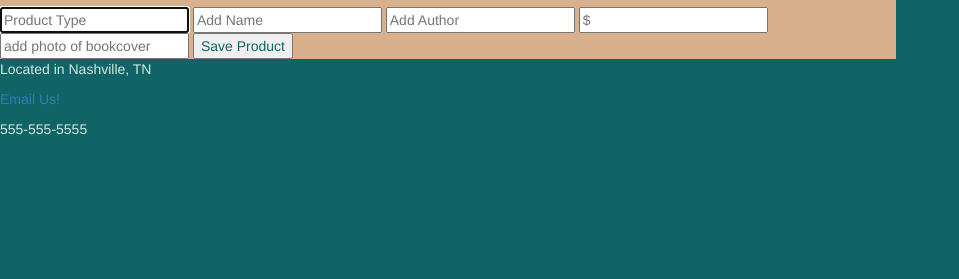
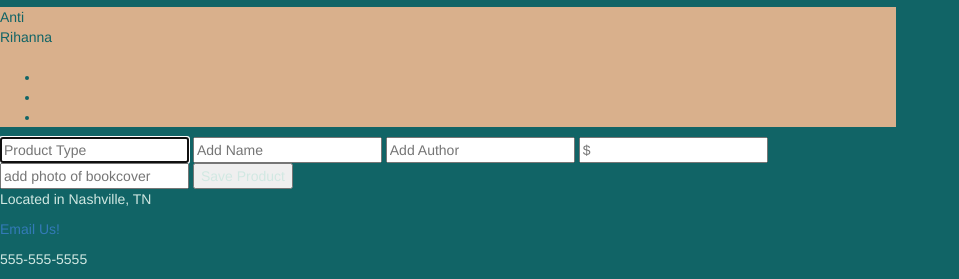
Before and after one commit to Jufebrown/bookstore, a website: page index.html in a window 1280 px wide. Shown: the part 1267-1546 px from the top of the page, without its empty margins (0-959 px from the left). Before the commit the page ends 1416 px from the top, so only its background shows below. Drawn offline with nearby package versions, Linux system fonts and the light colour scheme.

Commit message:
fixed commas

```diff
--- a/index.html
+++ b/index.html
@@ -54,6 +54,7 @@
             </ul>
 
           </div>
+      </div>
 
       <div id="book2">
 
@@ -86,6 +87,36 @@
 
       </div>
 
+      <div id="music2">
+
+        <div class="name">
+
+        </div>
+
+        <div class="author">
+
+        </div>
+
+        <div class="price">
+
+        </div>
+
+        <div class="product-image">
+          <img>
+        </div>
+
+          <div class="feature-list">
+            <ul>
+              <li></li>
+              <li></li>
+              <li></li>
+            </ul>
+
+          </div>
+      </div>
+
+
+
 
 
       <form>
--- a/js/main.js
+++ b/js/main.js
@@ -1,7 +1,7 @@
 var book1 = {
     "id": 1,
     "name": "Harry Potter and the Half-Blood Prince",
-    "author": "J.K. Rowlings"
+    "author": "J.K. Rowlings",
     "picture_url": "http://img.timeinc.net/time/2007/harry_potter/107_potter_tout.jpg",
     "price": 20,
     "selling_points": [
@@ -14,7 +14,7 @@
 var book2 = {
     "id": 2,
     "name": "I Can't Make This Up: Life Lessons",
-    "author": "Kevin Hart"
+    "author": "Kevin Hart",
     "picture_url": "http://t2.gstatic.com/images?q=tbn:ANd9GcQ8qJwviyteJwYP0WiKauFKgRaNMugz4KPyli4wv2EdpXWhoBcl",
     "price": 25,
     "selling_points": [
@@ -38,21 +38,21 @@
 }
 
 var music1 = {
-  "album name": "18 months"
-  "artist": Cavin Harris
-  "picture_url": "https://upload.wikimedia.org/wikipedia/en/d/df/Calvin_Harris_-_18_Months.png"
+  "album name": "18 months",
+  "artist": "Calvin Harris",
+  "picture_url": "https://upload.wikimedia.org/wikipedia/en/d/df/Calvin_Harris_-_18_Months.png",
   "price": 9.99,
   "selling_points": [
-    "a life long project from award winning artist DJ Calvin Harris"
-    "Summer has never been hotter with jams this sweet"
+    "a life long project from award winning artist DJ Calvin Harris",
+    "Summer has never been hotter with jams this sweet",
     "Good vibrations for every occasion"
   ]
 }
 
 
 var music2 = {
-    "album name": "Anti",
-    "artist": "Rihanna",
+    "name": "Anti",
+    "author": "Rihanna",
     "picture_url": "https://upload.wikimedia.org/wikipedia/en/3/32/Rihanna_-_Anti.png",
     "price": 10,
     "selling_points": [
@@ -61,3 +61,7 @@
         "Top Charted Artist"
     ]
 }
+
+$('#music2 .name').text(music2.name)
+$('#music2 .author').text(music2.author)
+$('#music2 .product-image img').attr("src='" + music2.picture_url + "'")
```
